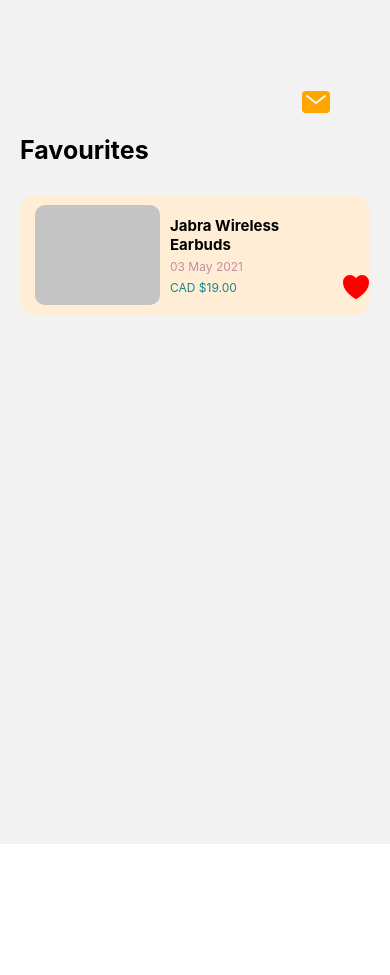
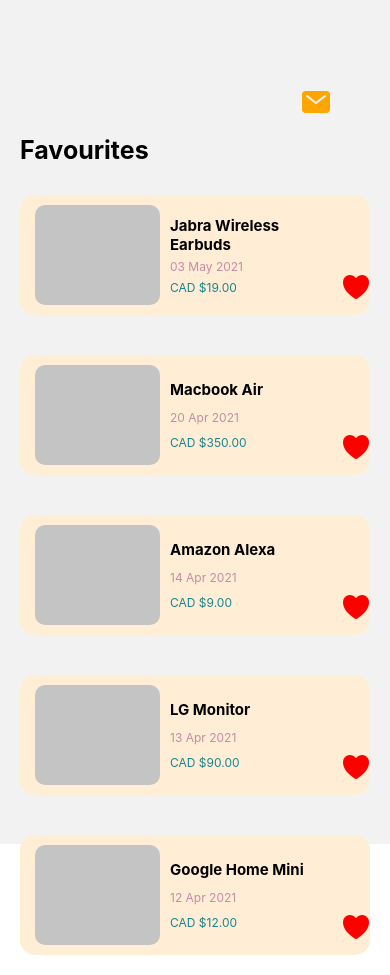
Before and after one commit to puja110/BudgetBuy, a React Native app: screen /MyFav in a window 390 px wide. Before the commit the page ends 844 px from the top, so only its background shows below. Built offline with nearby package versions, Linux system fonts and the light colour scheme.

Commit message:
added more items in the list

```diff
--- a/Screens/MyFavourite.tsx
+++ b/Screens/MyFavourite.tsx
@@ -38,6 +38,54 @@
                         <Ionicons name="heart" size={32} color="red"/>
                         </View>
                 </View>
+                <View style={styles.box}>
+                        <View style={styles.productImage} >
+                        </View>
+                        <View style={styles.list}>
+                        <Text style={{fontSize:15,fontWeight:'bold',}}>Macbook Air</Text>
+                        <Text style={{fontSize:12,color:'#c68ca3'}}>20 Apr 2021</Text>
+                        <Text style={{fontSize:12,color:'#17858f'}}>CAD $350.00</Text>
+                        </View>
+                        <View style={{flexDirection:'column-reverse'}}>
+                        <Ionicons name="heart" size={32} color="red"/>
+                        </View>
+                    </View>
+                    <View style={styles.box}>
+                        <View style={styles.productImage} >
+                        </View>
+                        <View style={styles.list}>
+                        <Text style={{fontSize:15,fontWeight:'bold',}}>Amazon Alexa</Text>
+                        <Text style={{fontSize:12,color:'#c68ca3'}}>14 Apr 2021</Text>
+                        <Text style={{fontSize:12,color:'#17858f'}}>CAD $9.00</Text>
+                        </View>
+                        <View style={{flexDirection:'column-reverse'}}>
+                        <Ionicons name="heart" size={32} color="red"/>
+                        </View>
+                    </View>
+                    <View style={styles.box}>
+                        <View style={styles.productImage} >
+                        </View>
+                        <View style={styles.list}>
+                        <Text style={{fontSize:15,fontWeight:'bold',}}>LG Monitor</Text>
+                        <Text style={{fontSize:12,color:'#c68ca3'}}>13 Apr 2021</Text>
+                        <Text style={{fontSize:12,color:'#17858f'}}>CAD $90.00</Text>
+                        </View>
+                        <View style={{flexDirection:'column-reverse'}}>
+                        <Ionicons name="heart" size={32} color="red"/>
+                        </View>
+                    </View>
+                    <View style={styles.box}>
+                        <View style={styles.productImage} >
+                        </View>
+                        <View style={styles.list}>
+                        <Text style={{fontSize:15,fontWeight:'bold',}}>Google Home Mini</Text>
+                        <Text style={{fontSize:12,color:'#c68ca3'}}>12 Apr 2021</Text>
+                        <Text style={{fontSize:12,color:'#17858f'}}>CAD $12.00</Text>
+                        </View>
+                        <View style={{flexDirection:'column-reverse'}}>
+                        <Ionicons name="heart" size={32} color="red"/>
+                        </View>
+                    </View>
             </View>
         </SafeAreaView>
     )
```
